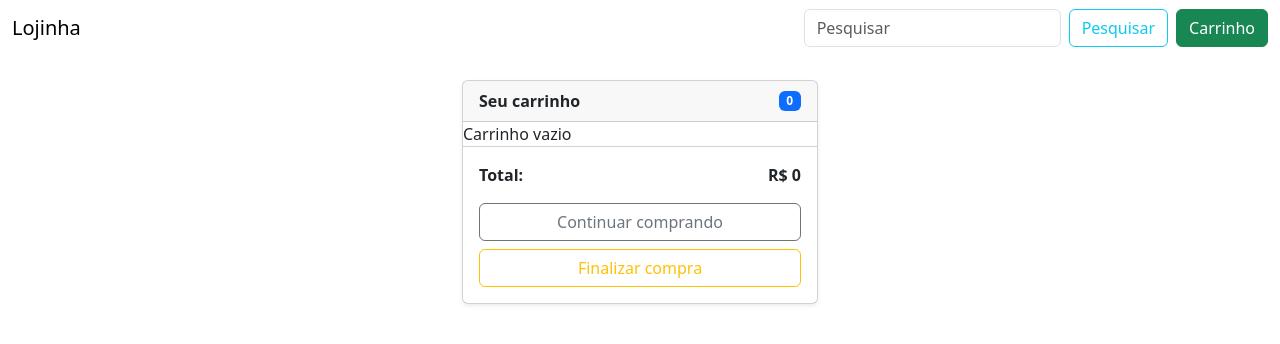
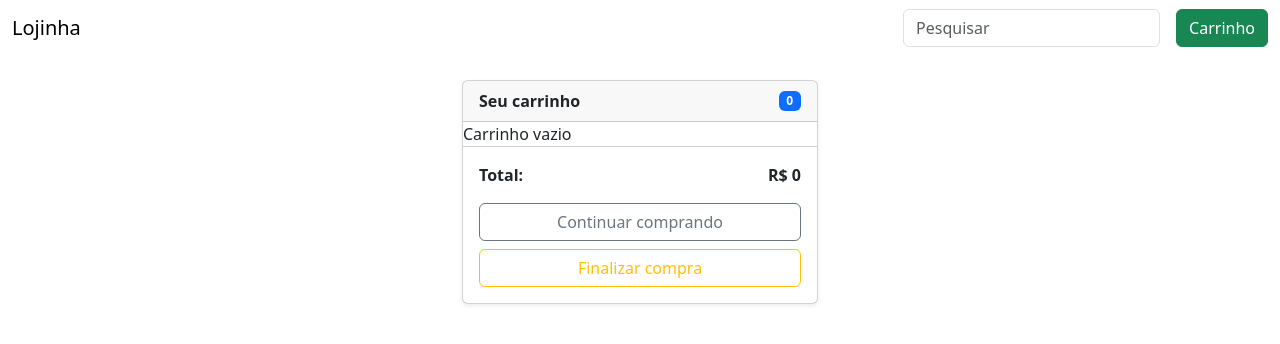
Before and after one commit to Daniel-Dev-FullStack/Mini-Loja-E-Commerce, a plain HTML site: page carrinho.html in a window 1280 px wide. Drawn offline with nearby package versions, Linux system fonts and the light colour scheme.

Commit message:
Remoção de botão "Pesquisar"

```diff
--- a/carrinho.html
+++ b/carrinho.html
@@ -27,9 +27,7 @@
               type="search"
               placeholder="Pesquisar"
             />
-            <button id="pesquisarB" class="btn btn-outline-info" type="submit">
-              Pesquisar
-            </button>
+
           </form>
 
           <button id="carrinho" type="button" class="btn btn-success">
```
Also changed, not shown: index.html (+1 -3 lines).
